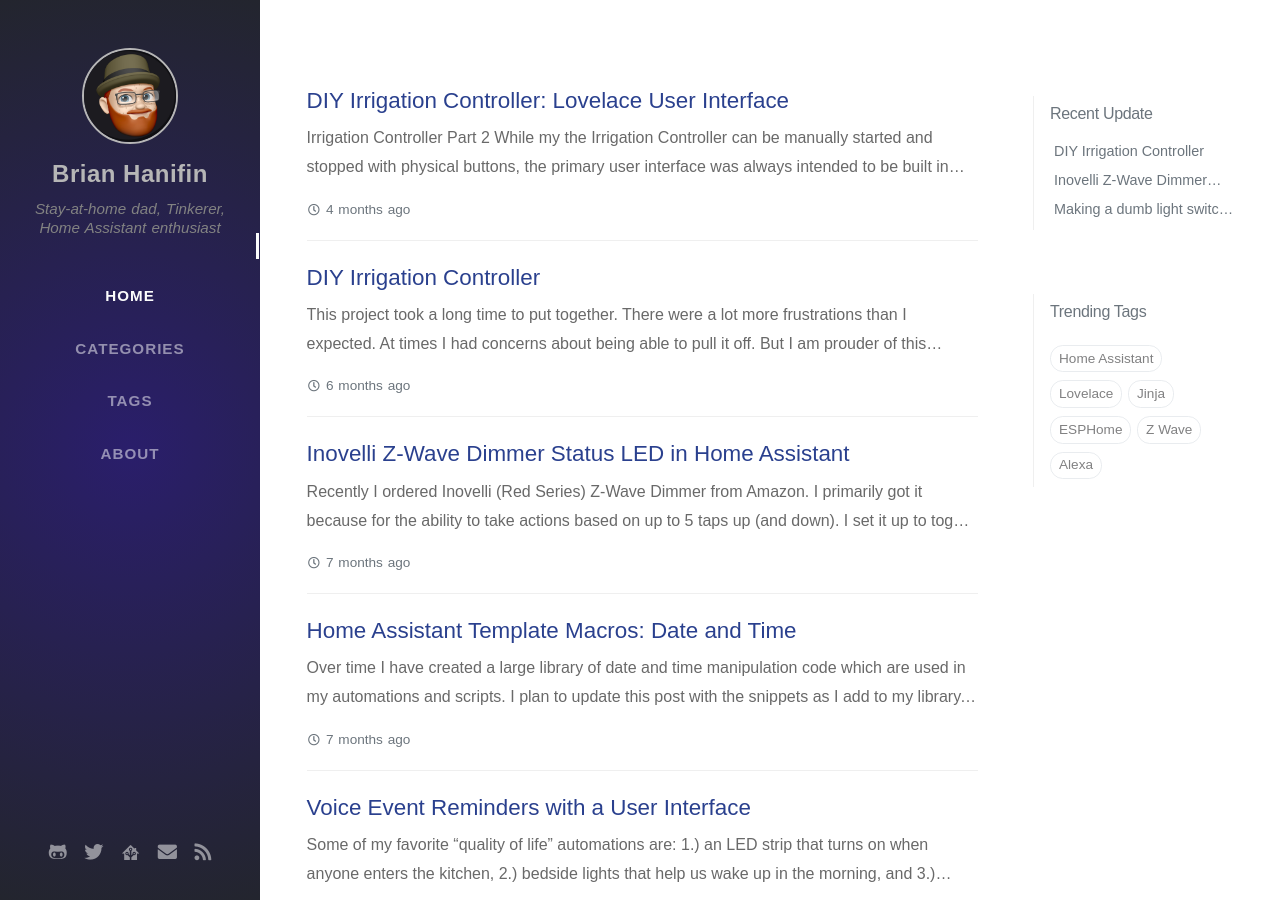
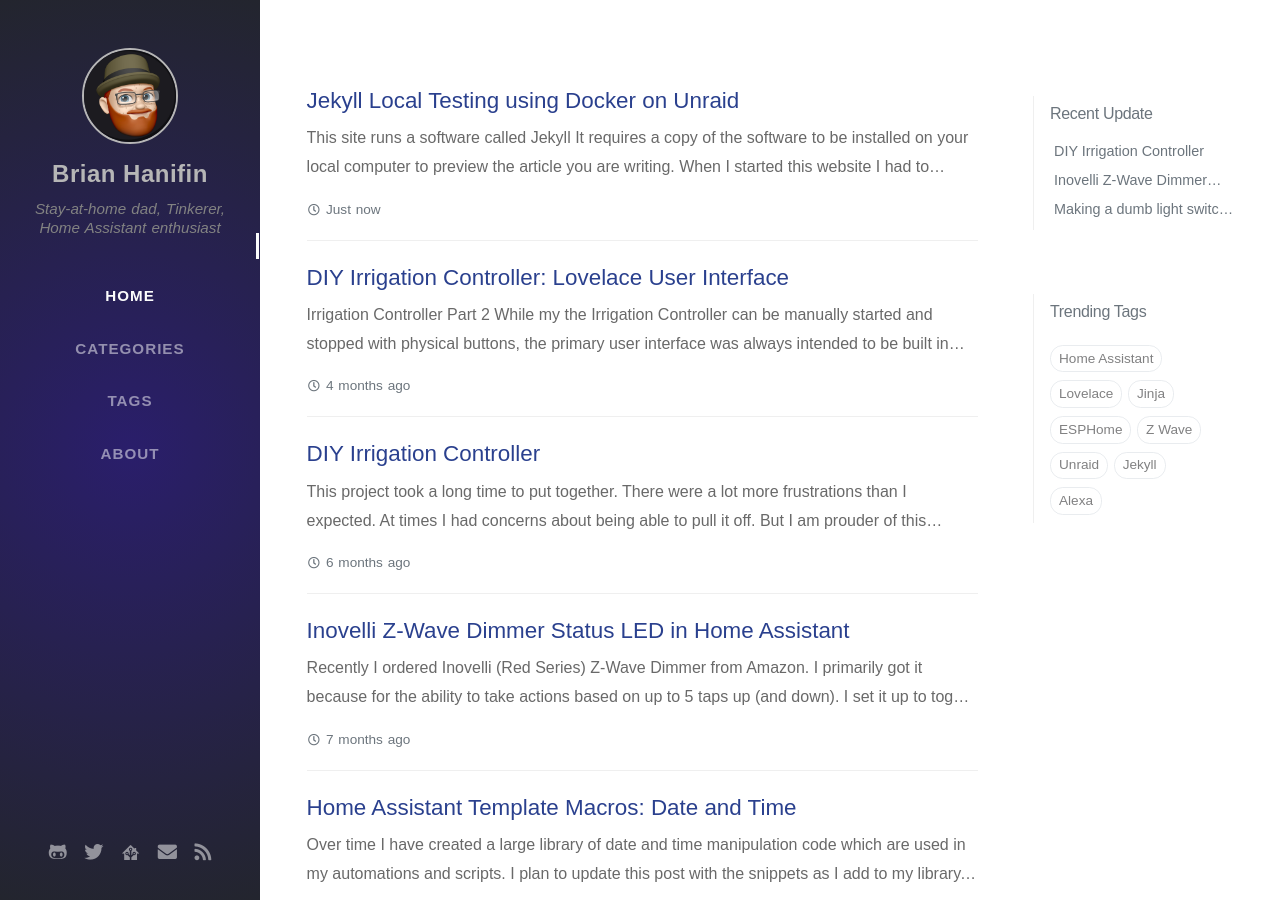
Before and after one commit to brianhanifin/brianhanifin.com, a Jekyll site: the page built from index.html, in a window 1280 px wide and 900 px high. Built offline with Jekyll 4.4.1, drawn with Linux system fonts in a browser that asks for light colours; nearby versions of some CDN libraries; some web fonts are replaced; the list of posts is cut into pages by our own code; comment, search, counter and statistics services are not loaded.

Commit message:
article: Jekyll Local Testing using Docker on Unraid
+ category: Homelab
+ tag: Jekyll
+ tag: Unraid
+ images: related to article
+ links: added to About page

````diff
--- /dev/null
+++ b/_posts/2020-09-03-unraid-docker-jekyll.md
@@ -0,0 +1,88 @@
+---
+title: Jekyll Local Testing using Docker on Unraid
+date: 2020-09-03 15:00:00 -0800
+categories: [Homelab]
+tags: [Jekyll, Unraid]
+seo:
+  date_modified: 2020-09-03 15:00:00 -0800
+image: /assets/img/2020-09-03-unraid-docker-jekyll/unraid-docker-jekyll-serve-advanced.png
+---
+
+## This site runs a software called [Jekyll](https://jekyllrb.com/)
+
+It requires a copy of the software to be installed on your local computer to preview the article you are writing.
+When I started this website I had to install Jekyll on my Windows 10 PC. I didn't like that this required me to
+install things like Ruby, RubyGems, GCC, and Make. As infrequently as I write an article, I would forget the
+correct command line to run the webserver. Is it `jekyll serve` or `bundler jekyll serve`... ah forget it I just
+won't post today.
+
+## Can Jekyll run on Docker?
+
+Docker sure seems like the ideal candidate to run Jekyll. If I could get Jekyll installed in Docker on my Unraid server,
+I could point it to my github folder and have it automatically start the webserver.
+
+After some research I discovered [BretFisher's jekyll-serve project on Github](https://github.com/BretFisher/jekyll-serve).
+I was able to create a Unraid Docker template which accomplishes my goals!
+
+## Docker Unraid Template
+
+I am sharing my docker template configuration below more for my own reference, but I won't go into any more detail
+for now. If you have further questions please ask in the comments at the bottom of this post.
+
+### Basic view
+![Partial Unraid docker template screenshot](/assets/img/2020-09-03-unraid-docker-jekyll/unraid-docker-jekyll-serve.png)
+
+### Advanced view
+![Partial Unraid docker template screenshot](/assets/img/2020-09-03-unraid-docker-jekyll/unraid-docker-jekyll-serve-advanced.png)
+
+## XML user template
+
+Docker user templates are stored on the Unraid filesystem at `/boot/config/plugins/dockerMan/templates-user/`.
+
+```xml
+<?xml version="1.0"?>
+<Container version="2">
+  <Name>jekyll-serve-brianhanifin.com</Name>
+  <Repository>bretfisher/jekyll-serve</Repository>
+  <Registry>https://hub.docker.com/r/bretfisher/jekyll-serve/</Registry>
+  <Network>bridge</Network>
+  <MyIP/>
+  <Shell>sh</Shell>
+  <Privileged>false</Privileged>
+  <Support>https://hub.docker.com/r/bretfisher/jekyll-serve/</Support>
+  <Project/>
+  <Overview>The Latest Jekyll in a Docker Container For Easy SSG Development.   Converted By Community Applications   Always verify this template (and values) against the dockerhub support page for the container</Overview>
+  <Category/>
+  <WebUI>http://[IP]:[PORT:4000]/</WebUI>
+  <TemplateURL/>
+  <Icon>http://brianhanifin.com/assets/img/brian-emoji.png</Icon>
+  <ExtraParams/>
+  <PostArgs/>
+  <CPUset/>
+  <DateInstalled>1599166188</DateInstalled>
+  <DonateText/>
+  <DonateLink/>
+  <Description>The Latest Jekyll in a Docker Container For Easy SSG Development.   Converted By Community Applications   Always verify this template (and values) against the dockerhub support page for the container</Description>
+  <Networking>
+    <Mode>bridge</Mode>
+    <Publish>
+      <Port>
+        <HostPort>4000</HostPort>
+        <ContainerPort>4000</ContainerPort>
+        <Protocol>tcp</Protocol>
+      </Port>
+    </Publish>
+  </Networking>
+  <Data>
+    <Volume>
+      <HostDir>/mnt/user/media/brianhanifin.com/</HostDir>
+      <ContainerDir>/site</ContainerDir>
+      <Mode>rw</Mode>
+    </Volume>
+  </Data>
+  <Environment/>
+  <Labels/>
+  <Config Name="Port" Target="4000" Default="" Mode="tcp" Description="Container Port: 4000" Type="Port" Display="always" Required="false" Mask="false">4000</Config>
+  <Config Name="Config" Target="/site" Default="" Mode="rw" Description="Container Path: /site" Type="Path" Display="always" Required="false" Mask="false">/mnt/user/media/brianhanifin.com/</Config>
+</Container>
+```
--- /dev/null
+++ b/categories/homelab.html
@@ -0,0 +1,5 @@
+---
+layout: category
+title: Homelab
+category: Homelab
+---
--- /dev/null
+++ b/tags/jekyll.html
@@ -0,0 +1,5 @@
+---
+layout: tag
+title: Jekyll
+tag: Jekyll
+---
--- /dev/null
+++ b/tags/unraid.html
@@ -0,0 +1,5 @@
+---
+layout: tag
+title: Unraid
+tag: Unraid
+---
````
Also changed, not shown: tabs/about.md (+5 -1 lines), assets/img/2020-09-03-unraid-docker-jekyll/unraid-docker-jekyll-serve-advanced.png (added), assets/img/2020-09-03-unraid-docker-jekyll/unraid-docker-jekyll-serve.png (added).
